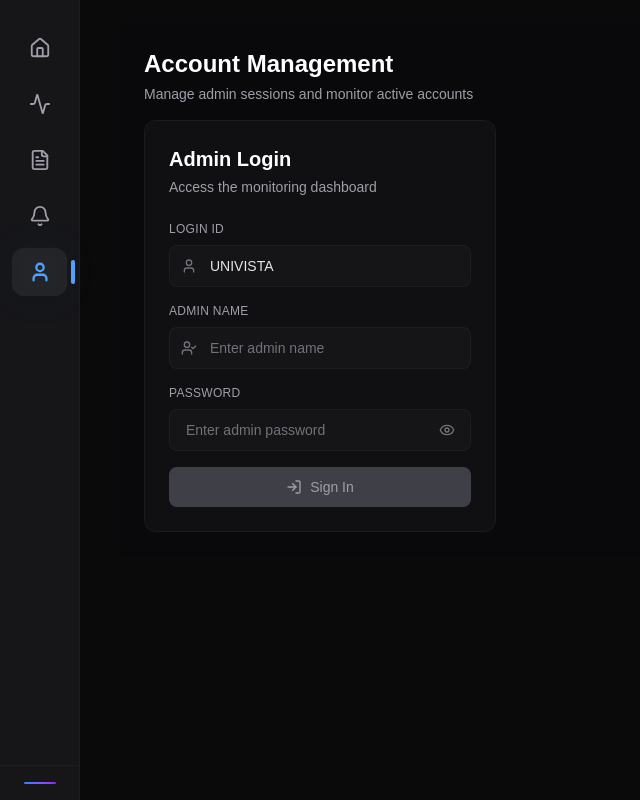
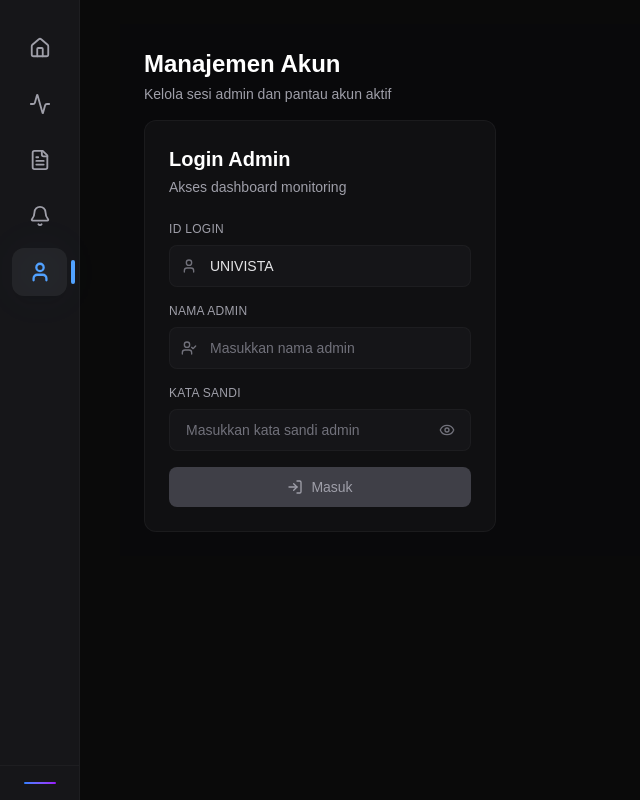
Before and after one commit to MateeJr/univistamonitor, a Next.js app: page /akun in a window 1280 px wide. Shown: the whole page, without its empty margins (0-640 px from the left). Built offline with nearby package versions, Linux system fonts and the light colour scheme.

Commit message:
Translate AkunPage component text to Indonesian for improved localization and user accessibility.

```diff
--- a/src/components/pages/AkunPage.tsx
+++ b/src/components/pages/AkunPage.tsx
@@ -384,7 +384,7 @@ export default function AkunPage() {
             type="button"
             onClick={onRefresh}
             className="inline-flex items-center gap-2 rounded-lg border border-zinc-700/50 bg-zinc-800/50 px-3 py-1.5 text-xs font-medium text-zinc-300 transition-colors hover:bg-zinc-700/50"
-            aria-label="Refresh list"
+            aria-label="Refresh daftar"
           >
             <RefreshCw className={`h-4 w-4 ${listsLoading ? "animate-spin" : ""}`} />
             <span className="hidden sm:inline">Refresh</span>
@@ -427,7 +427,7 @@ const AdminList: React.FC = () => {
 
   return (
     <div className="rounded-xl border border-zinc-800/50 bg-zinc-900/50 backdrop-blur-sm p-4 h-full flex flex-col">
-      <PanelHeader title="Admin Accounts" onRefresh={loadLists} count={filteredAdminAccounts.length} />
+      <PanelHeader title="Akun Admin" onRefresh={loadLists} count={filteredAdminAccounts.length} />
       <div className="mt-3 h-px w-full bg-zinc-800/50" />
       <div className="mt-4 flex-1 overflow-auto" aria-live="polite" aria-busy={listsLoading}>
         {listsError ? (
@@ -449,7 +449,7 @@ const AdminList: React.FC = () => {
             ) : filteredAdminAccounts.length === 0 ? (
               <div className="flex flex-col items-center justify-center py-8 text-center">
                 <Shield className="h-12 w-12 text-zinc-600 mb-2" />
-                <p className="text-sm text-zinc-400">No admin accounts found</p>
+                <p className="text-sm text-zinc-400">Tidak ada akun admin ditemukan</p>
               </div>
             ) : (
               <div className="space-y-2">
@@ -471,7 +471,7 @@ const AdminList: React.FC = () => {
                             <span className="truncate font-semibold text-white">{it.adminName || "-"}</span>
                             {isCurrentUser && (
                               <span className="inline-flex items-center rounded-full bg-yellow-500/10 border border-yellow-500/30 px-2 py-0.5 text-xs font-medium text-yellow-400">
-                                You
+                                Anda
                               </span>
                             )}
                             <span className="truncate text-xs text-zinc-500">({it.name || ""})</span>
@@ -486,7 +486,7 @@ const AdminList: React.FC = () => {
                             {it.lastSeenAt && (
                               <>
                                 <span className="mx-2 text-zinc-600">•</span>
-                                <span>Last: {formatDate(it.lastSeenAt)}</span>
+                                <span>Terakhir: {formatDate(it.lastSeenAt)}</span>
                               </>
                             )}
                           </div>
@@ -511,7 +511,7 @@ const AdminList: React.FC = () => {
 
 const UserList: React.FC = () => (
   <div className="rounded-xl border border-zinc-800/50 bg-zinc-900/50 backdrop-blur-sm p-4 h-full flex flex-col">
-    <PanelHeader title="User Accounts" onRefresh={loadLists} count={filteredUserAccounts.length} />
+    <PanelHeader title="Akun Pengguna" onRefresh={loadLists} count={filteredUserAccounts.length} />
     <div className="mt-3 h-px w-full bg-zinc-800/50" />
     <div className="mt-4 flex-1 overflow-auto" aria-live="polite" aria-busy={listsLoading}>
       {listsError ? (
@@ -533,7 +533,7 @@ const UserList: React.FC = () => (
           ) : filteredUserAccounts.length === 0 ? (
             <div className="flex flex-col items-center justify-center py-8 text-center">
               <Users className="h-12 w-12 text-zinc-600 mb-2" />
-              <p className="text-sm text-zinc-400">No user accounts found</p>
+              <p className="text-sm text-zinc-400">Tidak ada akun pengguna ditemukan</p>
             </div>
           ) : (
             <div className="space-y-2">
@@ -561,7 +561,7 @@ const UserList: React.FC = () => (
                         {it.lastSeenAt && (
                           <>
                             <span className="mx-2 text-zinc-600">•</span>
-                            <span>Last: {formatDate(it.lastSeenAt)}</span>
+                            <span>Terakhir: {formatDate(it.lastSeenAt)}</span>
                           </>
                         )}
                       </div>
@@ -576,8 +576,8 @@ const UserList: React.FC = () => (
                         disabled={deleting}
                         aria-disabled={deleting}
                         className="rounded-md border border-zinc-700/50 bg-zinc-800/50 px-2 py-1 text-zinc-300 transition-colors hover:bg-red-900/20 hover:border-red-700/50 hover:text-red-400 disabled:opacity-50 disabled:cursor-not-allowed"
-                        aria-label={`Delete ${it.name}`}
-                        title="Delete account"
+                        aria-label={`Hapus ${it.name}`}
+                        title="Hapus akun"
                       >
                         <Trash2 className="h-3.5 w-3.5" />
                       </button>
@@ -598,14 +598,14 @@ return (
     <div className="mx-auto max-w-7xl space-y-4">
       <div className="flex flex-col gap-3 md:flex-row md:items-center md:justify-between">
         <div>
-          <h1 className="text-2xl font-bold text-white">Account Management</h1>
-          <p className="text-sm text-zinc-400 mt-1">Manage admin sessions and monitor active accounts</p>
+          <h1 className="text-2xl font-bold text-white">Manajemen Akun</h1>
+          <p className="text-sm text-zinc-400 mt-1">Kelola sesi admin dan pantau akun aktif</p>
         </div>
         {profile && (
           <div className="flex items-center gap-2 rounded-lg border border-emerald-500/30 bg-emerald-500/10 px-3 py-2">
             <div className="h-2 w-2 rounded-full bg-emerald-400" />
             <span className="text-sm font-medium text-emerald-300">
-              {adminOnline + userOnline} users online
+              {adminOnline + userOnline} pengguna online
             </span>
           </div>
         )}
@@ -614,12 +614,12 @@ return (
       {profile && (
         <div className="grid grid-cols-1 sm:grid-cols-3 gap-3">
           <StatCard title="Admin Online" value={adminOnline} icon={<Shield className="h-4 w-4" />} tone="cyan" />
-          <StatCard title="User Online" value={userOnline} icon={<Users className="h-4 w-4" />} tone="emerald" />
+          <StatCard title="Pengguna Online" value={userOnline} icon={<Users className="h-4 w-4" />} tone="emerald" />
           <StatCard
             title="Total Online"
             value={adminOnline + userOnline}
             icon={<Clock className="h-4 w-4" />}
-            hint={lastRefreshedAt ? `Updated ${formatTime(lastRefreshedAt)}` : undefined}
+            hint={lastRefreshedAt ? `Diperbarui ${formatTime(lastRefreshedAt)}` : undefined}
             tone="zinc"
           />
         </div>
@@ -630,9 +630,9 @@ return (
           <div className="relative">
             <Search className="absolute left-3 top-1/2 h-4 w-4 -translate-y-1/2 text-zinc-400" />
             <input
-              aria-label="Search accounts"
+              aria-label="Cari akun"
               className="w-full md:w-80 rounded-lg border border-zinc-800/50 bg-zinc-900/50 pl-10 pr-4 py-2.5 text-sm text-zinc-200 placeholder-zinc-500 backdrop-blur-sm outline-none transition-colors focus:border-blue-500/50 focus:bg-zinc-900/80"
-              placeholder="Search by name..."
+              placeholder="Cari berdasarkan nama..."
               value={search}
               onChange={(e) => setSearch(e.target.value)}
             />
@@ -649,7 +649,7 @@ return (
               }`}
             >
               <div className={`h-2 w-2 rounded-full ${onlineOnly ? "bg-emerald-400" : "bg-zinc-500"}`} />
-              Online only
+              Hanya online
             </button>
             <button
               type="button"
@@ -668,8 +668,8 @@ return (
           {!profile ? (
             <div className="w-full max-w-md mx-auto rounded-xl border border-zinc-800/50 bg-zinc-900/50 backdrop-blur-sm p-6">
               <div className="mb-6">
-                <h2 className="text-xl font-bold text-white">Admin Login</h2>
-                <p className="text-sm text-zinc-400 mt-1">Access the monitoring dashboard</p>
+                <h2 className="text-xl font-bold text-white">Login Admin</h2>
+                <p className="text-sm text-zinc-400 mt-1">Akses dashboard monitoring</p>
               </div>
 
               <form
@@ -681,13 +681,13 @@ return (
               >
                 <div>
                   <label className="block text-xs font-medium text-zinc-400 uppercase tracking-wide mb-2">
-                    Login ID
+                    ID Login
                   </label>
                   <div className="relative">
                     <User className="absolute left-3 top-1/2 h-4 w-4 -translate-y-1/2 text-zinc-500" />
                     <input
                       type="text"
-                      placeholder="Enter login ID"
+                      placeholder="Masukkan ID login"
                       className="w-full rounded-lg border border-zinc-800/50 bg-zinc-900/80 pl-10 pr-4 py-2.5 text-sm text-zinc-200 placeholder-zinc-500 outline-none transition-colors focus:border-blue-500/50 focus:bg-zinc-900"
                       value={loginId}
                       onChange={(e) => setLoginId(e.target.value.toUpperCase())}
@@ -699,13 +699,13 @@ return (
 
                 <div>
                   <label className="block text-xs font-medium text-zinc-400 uppercase tracking-wide mb-2">
-                    Admin Name
+                    Nama Admin
                   </label>
                   <div className="relative">
                     <UserCheck className="absolute left-3 top-1/2 h-4 w-4 -translate-y-1/2 text-zinc-500" />
                     <input
                       type="text"
-                      placeholder="Enter admin name"
+                      placeholder="Masukkan nama admin"
                       className="w-full rounded-lg border border-zinc-800/50 bg-zinc-900/80 pl-10 pr-4 py-2.5 text-sm text-zinc-200 placeholder-zinc-500 outline-none transition-colors focus:border-blue-500/50 focus:bg-zinc-900"
                       value={adminName}
                       onChange={(e) => setAdminName(e.target.value)}
@@ -717,12 +717,12 @@ return (
 
                 <div>
                   <label className="block text-xs font-medium text-zinc-400 uppercase tracking-wide mb-2">
-                    Password
+                    Kata Sandi
                   </label>
                   <div className="relative">
                     <input
                       type={showPassword ? "text" : "password"}
-                      placeholder="Enter admin password"
+                      placeholder="Masukkan kata sandi admin"
                       className="w-full rounded-lg border border-zinc-800/50 bg-zinc-900/80 pl-4 pr-12 py-2.5 text-sm text-zinc-200 placeholder-zinc-500 outline-none transition-colors focus:border-blue-500/50 focus:bg-zinc-900"
                       value={password}
                       onChange={(e) => setPassword(e.target.value)}
@@ -732,7 +732,7 @@ return (
                       type="button"
                       onClick={() => setShowPassword((v) => !v)}
                       className="absolute right-3 top-1/2 -translate-y-1/2 rounded-md p-1 text-zinc-500 hover:text-zinc-300 transition-colors"
-                      aria-label={showPassword ? "Hide password" : "Show password"}
+                      aria-label={showPassword ? "Sembunyikan kata sandi" : "Tampilkan kata sandi"}
                     >
                       {showPassword ? <EyeOff className="h-4 w-4" /> : <Eye className="h-4 w-4" />}
                     </button>
@@ -753,15 +753,15 @@ return (
                   ) : (
                     <LogIn className="h-4 w-4" />
                   )}
-                  {loading ? "Signing in..." : "Sign In"}
+                  {loading ? "Sedang masuk..." : "Masuk"}
                 </button>
               </form>
             </div>
           ) : (
             <div className="w-full max-w-md mx-auto rounded-xl border border-zinc-800/50 bg-zinc-900/50 backdrop-blur-sm p-6">
               <div className="mb-4">
-                <h2 className="text-xl font-bold text-white">Admin Profile</h2>
-                <p className="text-sm text-zinc-400 mt-1">Currently logged in</p>
+                <h2 className="text-xl font-bold text-white">Profil Admin</h2>
+                <p className="text-sm text-zinc-400 mt-1">Saat ini masuk</p>
               </div>
 
               <div className="space-y-4">
@@ -777,11 +777,11 @@ return (
 
                 <div className="space-y-3 pt-2">
                   <div className="flex justify-between items-center py-2">
-                    <span className="text-sm text-zinc-400">Login ID</span>
+                    <span className="text-sm text-zinc-400">ID Login</span>
                     <span className="text-sm font-medium text-white">{profile.loginId}</span>
                   </div>
                   <div className="flex justify-between items-center py-2">
-                    <span className="text-sm text-zinc-400">Last Login</span>
+                    <span className="text-sm text-zinc-400">Login Terakhir</span>
                     <span className="text-sm font-medium text-white">{formatDate(profile.signedInAt)}</span>
                   </div>
                 </div>
@@ -797,7 +797,7 @@ return (
                   ) : (
                     <LogOut className="h-4 w-4" />
                   )}
-                  {loading ? "Signing out..." : "Sign Out"}
+                  {loading ? "Sedang keluar..." : "Keluar"}
                 </button>
               </div>
             </div>
@@ -819,9 +819,9 @@ return (
       />
       <ConfirmDeleteModal
         visible={!!deleteCandidate}
-        title="Delete User Account?"
-        description={`Are you sure you want to delete "${deleteCandidate || ""}" from the list?`}
-        confirmLabel={deleting ? "Deleting..." : "Delete"}
+        title="Hapus Akun Pengguna?"
+        description={`Apakah Anda yakin ingin menghapus "${deleteCandidate || ""}" dari daftar?`}
+        confirmLabel={deleting ? "Menghapus..." : "Hapus"}
         onConfirm={() => deleteCandidate && deleteUser(deleteCandidate)}
         onClose={() => !deleting && setDeleteCandidate(null)}
       />
```
